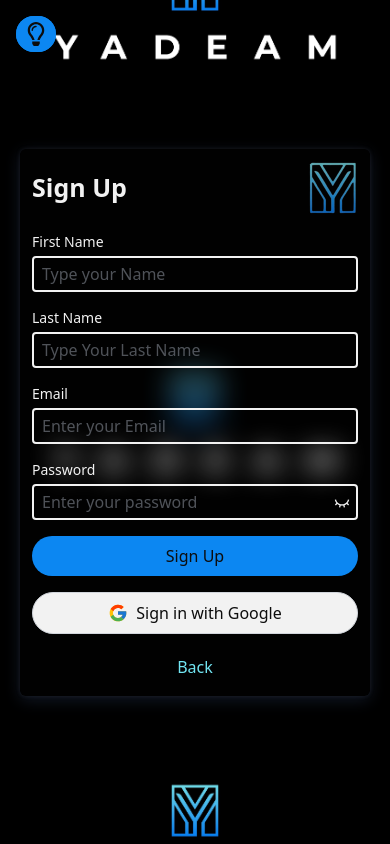
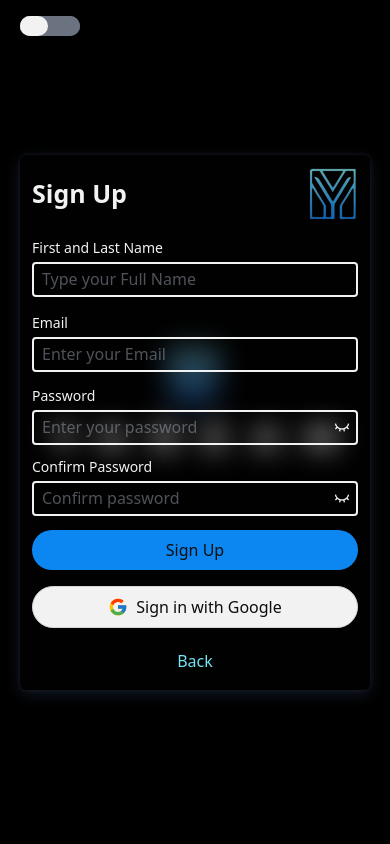
Before and after one commit to pouryaZeidi/Yadeam-Co, a Next.js app: page /signup in a window 390 px wide. Built offline with nearby package versions, Linux system fonts and the light colour scheme.

Commit message:
fixed bg of mobile on login and sign up

```diff
--- a/src/components/InputComponent.tsx
+++ b/src/components/InputComponent.tsx
@@ -32,7 +32,7 @@
         placeholder={placeholder}
         value={value}
         onChange={handleChange}
-        className={`p-2 border-2 rounded h-[36px] mt-1
+        className={`p-2 border-2 rounded h-[35px]
           bg-transparent text-white placeholder:opacity-50
           border-white placeholder:text-gray-400
           dark:border-white dark:placeholder:text-gray-300
--- a/src/components/Theme/ThemeButton.tsx
+++ b/src/components/Theme/ThemeButton.tsx
@@ -1,19 +1,19 @@
-// components/ThemeButton.tsx
-import React, { useContext } from 'react';
-import { FaRegLightbulb, FaLightbulb } from 'react-icons/fa';
+import React from 'react';
 import { useTheme } from '@/components/Theme/ThemeContext';
 
 const ThemeButton: React.FC = () => {
   const { theme, toggleTheme } = useTheme();
 
   return (
-    <div className={`flex absolute w-[40px] h-9 items-center justify-center rounded-3xl inset-0 m-4  p-1 z-50 ${theme === 'dark' ? 'bg-transparent' : 'bg-primary1'}`}>
-      <span
-        className={` rounded-full text-2xl  p-2 cursor-pointer ${theme === 'dark' ? 'text-yellow-400' : 'text-black'}`}
+    <div className={`flex absolute w-[68px] h-5 items-center justify-center rounded-full inset-0 m-4 p-1 z-50  ${theme === 'dark' ? 'border-gray-600' : 'border-gray-300'}`}>
+      <button
         onClick={toggleTheme}
+        className={`relative inline-flex items-center h-5 w-[80px] rounded-full transition-colors duration-300  ${theme === 'dark' ? 'bg-gray-600' : 'bg-gray-500'}`}
       >
-        {theme === 'dark' ? <FaLightbulb /> : <FaRegLightbulb />}
-      </span>
+        <span
+          className={`absolute w-7 h-5  rounded-full transition-transform duration-300 transform ${theme === 'dark' ? 'translate-x-8 bg-yellow-400' : 'translate-x-0 bg-white'}`}
+        />
+      </button>
     </div>
   );
 };
--- a/src/pages/login.tsx
+++ b/src/pages/login.tsx
@@ -10,24 +10,39 @@
 const Login = () => {
   const { theme } = useTheme();
   const [showPassword, setShowPassword] = useState(false);
-  const [rememberMe, setRememberMe] = useState(false); // State for remember me
+  const [rememberMe, setRememberMe] = useState(false);
 
   const togglePasswordVisibility = () => {
     setShowPassword(!showPassword);
   };
 
   const handleRememberMeChange = () => {
-    setRememberMe(!rememberMe); // Toggle remember me state
+    setRememberMe(!rememberMe);
   };
 
   const backgroundImage = theme === 'dark' ? '/MainLogo1.jpg' : '/MainLogo.jpg';
+  const backgroundImageMobile = theme === 'dark' ? '/MainLogoMob1.jpg' : '/MainLogoMob2.jpg';
 
   return (
     <Layout>
       <div className="relative min-h-screen flex items-center justify-center">
         <div
           className="absolute inset-0 bg-center min-h-screen bg-cover bg-no-repeat"
-          style={{ backgroundImage: `url(${backgroundImage})`, backgroundSize: '150%', backgroundPosition: 'center' }}
+          style={{
+            backgroundImage: `url(${backgroundImage})`,
+            backgroundSize: '150%',
+            backgroundRepeat: 'no-repeat',
+            backgroundPosition: 'center'
+          }}
+        ></div>
+        <div
+          className="absolute inset-0 bg-center min-h-screen bg-cover bg-no-repeat sm:hidden"
+          style={{
+            backgroundImage: `url(${backgroundImageMobile})`,
+            backgroundSize: '150%',
+            backgroundRepeat: 'no-repeat',
+            backgroundPosition: 'center'
+          }}
         ></div>
         <div className="absolute inset-0 bg-black opacity-5"></div>
         <div className="relative text-black w-full max-w-[350px] md:py-5 mx-3 my-5 bg-black sm:px-5 shadow-smallShadow bg-opacity-10 backdrop-filter backdrop-blur-[14px] rounded-md flex flex-col p-3 space-y-4">
@@ -59,7 +74,6 @@
             </Link>
           </div>
 
-          {/* چک باکس برای به خاطر سپردن جزئیات */}
           <div className="flex items-center mb-4">
             <input
               type="checkbox"
@@ -80,7 +94,6 @@
             />
           </div>
 
-          {/* استفاده از کامپوننت دکمه گوگل */}
           <div className="mt-auto flex justify-center">
             <GoogleSignInButton onClick={() => console.log('Signing up with Google...')} txt={'Sign in with Google'} />
           </div>
--- a/src/pages/signup.tsx
+++ b/src/pages/signup.tsx
@@ -17,6 +17,7 @@
   };
 
   const backgroundImage = theme === 'dark' ? '/MainLogo1.jpg' : '/MainLogo.jpg';
+  const backgroundImageMobile = theme === 'dark' ? '/MainLogoMob1.jpg' : '/MainLogoMob2.jpg';
 
   return (
     <Layout>
@@ -25,21 +26,40 @@
           className="absolute inset-0 bg-center min-h-screen sm:bg-[length:110%]"
           style={{ backgroundImage: `url(${backgroundImage})`, backgroundSize: '150%', backgroundPosition: 'center' }}
         ></div>
-        <div className="relative text-black w-full max-w-[350px] md:py-5 mx-3 my-5 bg-black sm:px-5 shadow-smallShadow bg-opacity-10 backdrop-filter backdrop-blur-[14px] rounded-md flex flex-col p-3 space-y-4">
+         <div
+          className="absolute inset-0 bg-center min-h-screen bg-cover bg-no-repeat sm:hidden"
+          style={{
+            backgroundImage: `url(${backgroundImageMobile})`,
+            backgroundSize: '150%',
+            backgroundRepeat: 'no-repeat',
+            backgroundPosition: 'center'
+          }}
+        ></div>
+        <div className="relative text-black w-full max-w-[350px] md:py-2 mx-3 my-2 bg-black sm:px-5 shadow-smallShadow bg-opacity-10 backdrop-filter backdrop-blur-[14px] rounded-md flex flex-col p-3 space-y-4">
           <div className="flex justify-between items-center w-[100%]">
             <h2 className="text-center text-[25px] font-bold text-white">Sign Up</h2>
             <img src="/YadeamLogo.png" alt="Yadeam Logo" className=" w-[50px] bg-transparent sm:w-[60px] opacity-80"/>
           </div>
-          <InputComponent type="text" placeholder="Type your Name" label="First Name" className="w-full max-w-[400px] h-[35px]" />
-          <InputComponent type="text" placeholder="Type Your Last Name" label="Last Name" className="w-full max-w-[400px] h-[35px]" />
+          <InputComponent type="text" placeholder="Type your Full Name" label="First and Last Name" className="w-full max-w-[400px] h-[35px]" />
+          {/* <InputComponent type="text" placeholder="Type Your Last Name" label="Last Name" className="w-full max-w-[400px] h-[35px]" /> */}
           <InputComponent type="email" placeholder="Enter your Email" label="Email" className="w-full max-w-[400px] h-[35px]" />
 
-          <div className='relative w-full h-[60px] flex items-center'>
+          <div className='relative w-full h-[55px] flex items-center'>
             <InputComponent type={showPassword ? "text" : "password"} placeholder="Enter your password" label="Password" className="w-full max-w-[400px] h-[35px]" />
             <button
               type="button"
               onClick={togglePasswordVisibility}
-              className="absolute right-2 bottom-[1px] transform -translate-y-1/2 text-white"
+              className="absolute right-2 bottom-0 transform -translate-y-1/2 text-white"
+            >
+              {showPassword ? <RiEyeLine /> : <RiEyeCloseLine />}
+            </button>
+          </div>
+          <div className='relative w-full h-[55px] flex items-center'>
+            <InputComponent type={showPassword ? "text" : "password"} placeholder="Confirm password" label=" Confirm Password" className="w-full max-w-[400px] h-[35px]" />
+            <button
+              type="button"
+              onClick={togglePasswordVisibility}
+              className="absolute right-2 bottom-0 transform -translate-y-1/2 text-white"
             >
               {showPassword ? <RiEyeLine /> : <RiEyeCloseLine />}
             </button>
```
Also changed, not shown: public/MainLogoMob1.jpg (added), public/MainLogoMob2.jpg (added).
